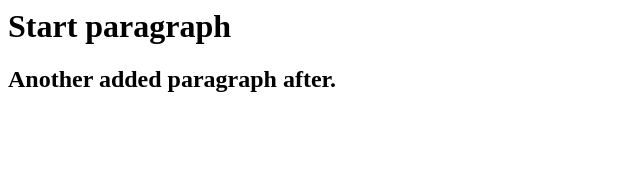
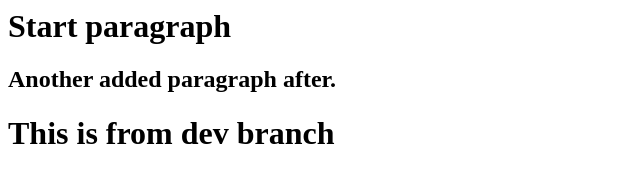
Before and after one commit to alen-jangelov/kiii-jenkins, a plain HTML site: page index.html in a window 1280 px wide. Shown: the whole page, without its empty margins (0-640 px from the left). Drawn offline with Linux system fonts and the light colour scheme.

Commit message:
Update index.html

```diff
--- a/index.html
+++ b/index.html
@@ -1,2 +1,3 @@
 <h1>Start paragraph</h1>
 <h2>Another added paragraph after.</h2>
+<h1>This is from dev branch</h1>
```
